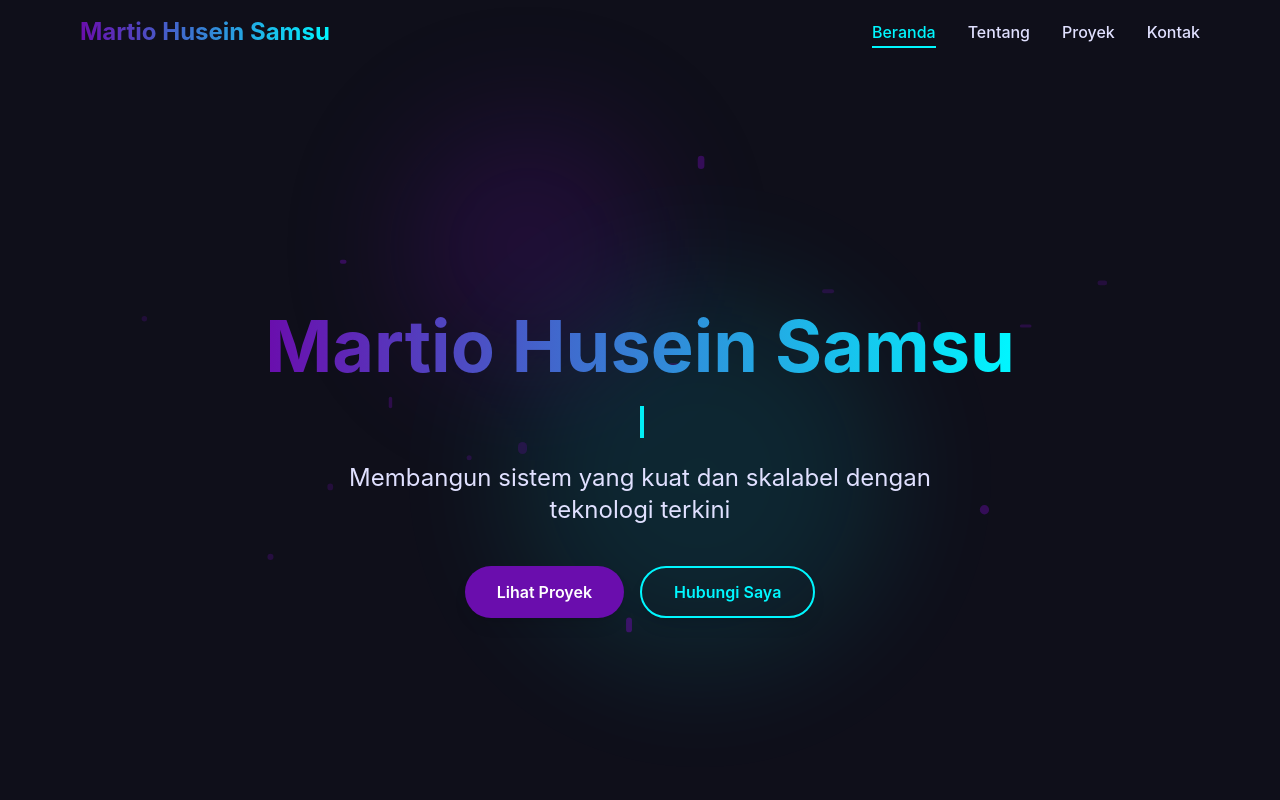
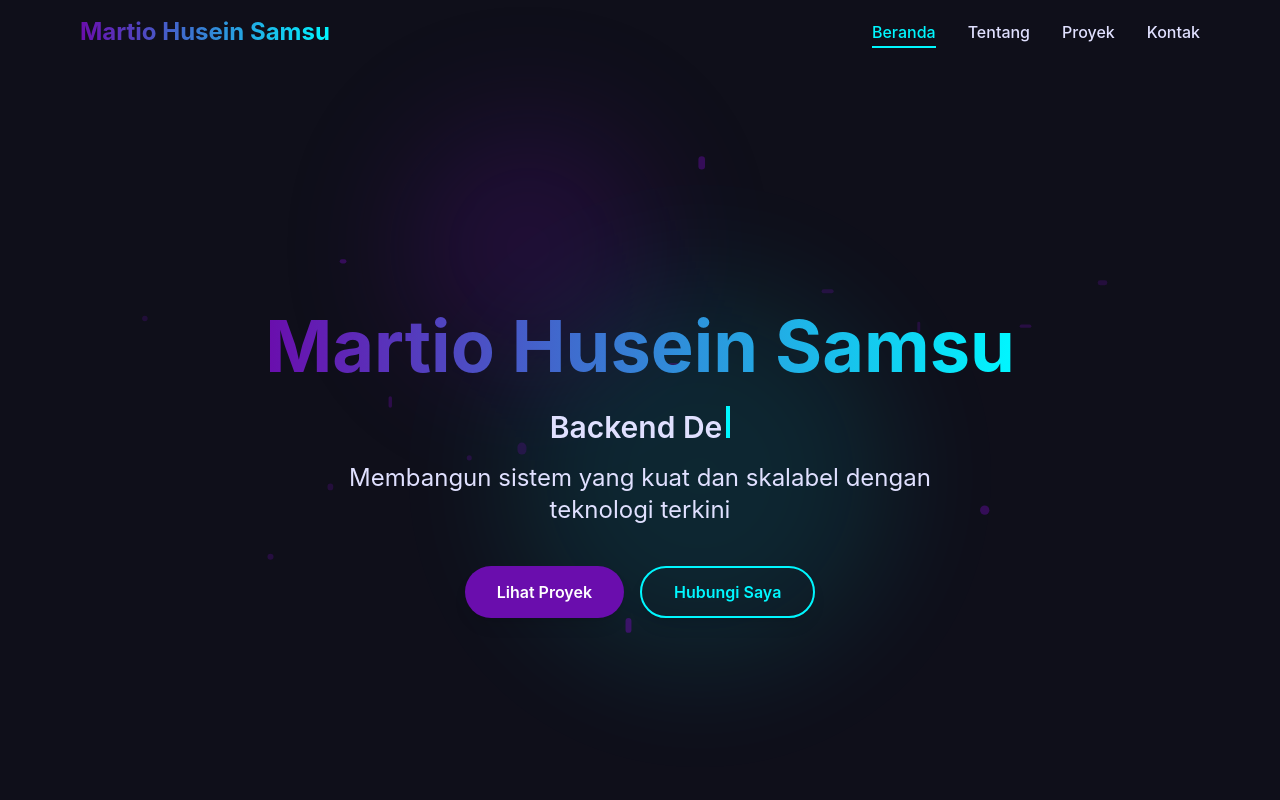
Before and after one commit to Sketioo/react-portofolio-app, a React (Create React App) app: page / in a window 1280 px wide. Shown: the top 800 px of the page. Built offline with nearby package versions, Linux system fonts and the light colour scheme.

Commit message:
fix bug typing animation

```diff
--- a/src/App.js
+++ b/src/App.js
@@ -228,30 +228,55 @@ const Navbar = ({ scrolled }) => {
   );
 };
 
-// Hero Section Component
-const HeroSection = () => {
+// Custom Typing Animation Component
+const TypingAnimation = () => {
   const [text, setText] = useState('');
+  const [showCursor, setShowCursor] = useState(true);
   const fullText = 'Backend Developer';
 
   useEffect(() => {
     let index = 0;
-    const timer = setInterval(() => {
+    let typingInterval;
+    let cursorInterval;
+
+    const typeText = () => {
       if (index < fullText.length) {
         setText(fullText.slice(0, index + 1));
         index++;
       } else {
-        clearInterval(timer);
-        // Reset animation after 2 seconds
+        // Pause at the end of typing
         setTimeout(() => {
+          index = 0;
           setText('');
-          index = 0;
+          typingInterval = setInterval(typeText, 150);
         }, 2000);
+        clearInterval(typingInterval);
       }
-    }, 150);
+    };
 
-    return () => clearInterval(timer);
+    typingInterval = setInterval(typeText, 150);
+
+    // Blinking cursor
+    cursorInterval = setInterval(() => {
+      setShowCursor(prev => !prev);
+    }, 500);
+
+    return () => {
+      clearInterval(typingInterval);
+      clearInterval(cursorInterval);
+    };
   }, []);
 
+  return (
+    <span>
+      {text}
+      <span className={`ml-1 inline-block w-1 h-8 bg-[#00f7ff] ${showCursor ? 'opacity-100' : 'opacity-0'}`}></span>
+    </span>
+  );
+};
+
+// Hero Section Component
+const HeroSection = () => {
   return (
     <motion.section
       className="min-h-screen flex flex-col items-center justify-center px-4 text-center"
@@ -273,8 +298,7 @@ const HeroSection = () => {
         animate={{ opacity: 1, y: 0 }}
         transition={{ delay: 0.4, duration: 0.8 }}
       >
-        {text}
-        <span className="ml-1 inline-block w-1 h-8 bg-[#00f7ff] animate-pulse"></span>
+        <TypingAnimation />
       </motion.p>
       <motion.p
         className="text-xl md:text-2xl mb-10 max-w-2xl"
```
